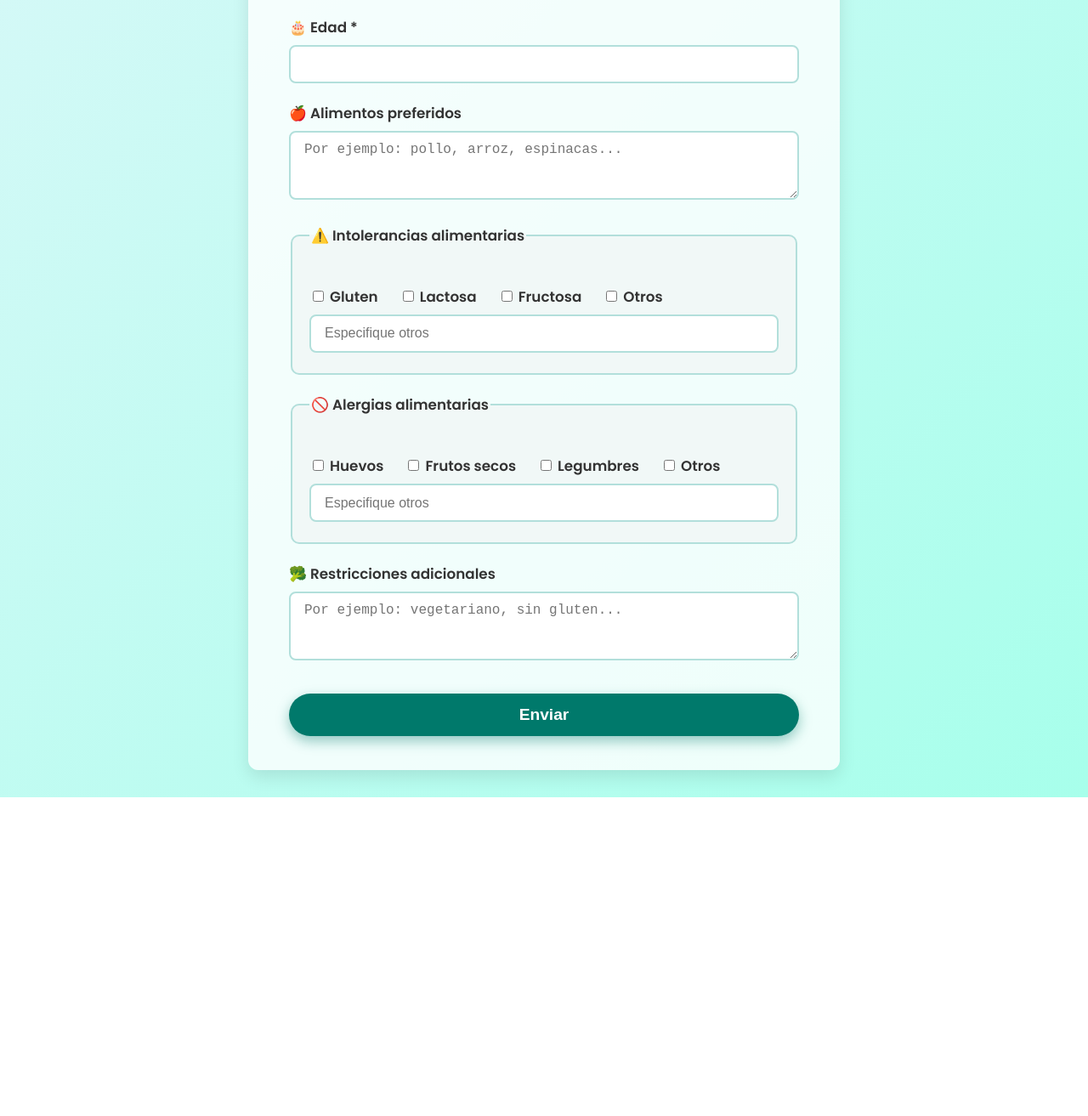
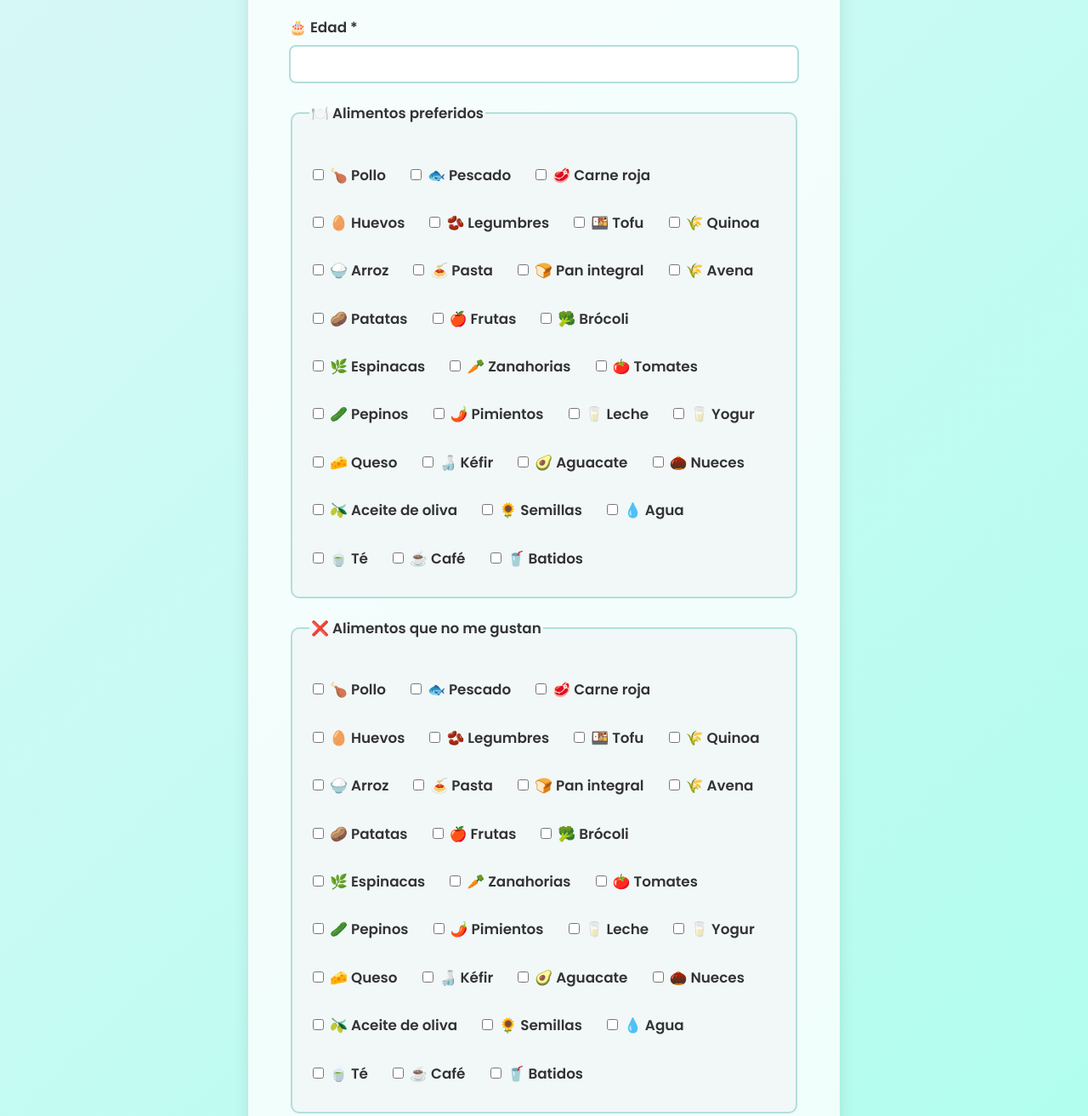
Before and after one commit to eloiorangebleue-ux/Formulario-Nutricion, a plain HTML site: page index.html in a window 1280 px wide. Shown: the part 640-1953 px from the top of the page at 85% size. Before the commit the page ends 1578 px from the top, so only its background shows below. Drawn offline with Linux system fonts and the light colour scheme.

Commit message:
Update index.html

```diff
--- a/index.html
+++ b/index.html
@@ -30,8 +30,85 @@
       <label for="edad">🎂 Edad *</label>
       <input type="number" id="edad" name="edad" required min="1" max="120" />
 
-      <label for="preferidos">🍎 Alimentos preferidos</label>
-      <textarea id="preferidos" name="preferidos" rows="3" placeholder="Por ejemplo: pollo, arroz, espinacas..."></textarea>
+      <fieldset>
+        <legend>🍽️ Alimentos preferidos</legend>
+        <label><input type="checkbox" name="preferidos" value="Pollo" /> 🍗 Pollo</label>
+        <label><input type="checkbox" name="preferidos" value="Pescado" /> 🐟 Pescado</label>
+        <label><input type="checkbox" name="preferidos" value="Carne roja" /> 🥩 Carne roja</label>
+        <label><input type="checkbox" name="preferidos" value="Huevos" /> 🥚 Huevos</label>
+        <label><input type="checkbox" name="preferidos" value="Legumbres" /> 🫘 Legumbres</label>
+        <label><input type="checkbox" name="preferidos" value="Tofu" /> 🍱 Tofu</label>
+        <label><input type="checkbox" name="preferidos" value="Quinoa" /> 🌾 Quinoa</label>
+
+        <label><input type="checkbox" name="preferidos" value="Arroz" /> 🍚 Arroz</label>
+        <label><input type="checkbox" name="preferidos" value="Pasta" /> 🍝 Pasta</label>
+        <label><input type="checkbox" name="preferidos" value="Pan integral" /> 🍞 Pan integral</label>
+        <label><input type="checkbox" name="preferidos" value="Avena" /> 🌾 Avena</label>
+        <label><input type="checkbox" name="preferidos" value="Patatas" /> 🥔 Patatas</label>
+        <label><input type="checkbox" name="preferidos" value="Frutas" /> 🍎 Frutas</label>
+
+        <label><input type="checkbox" name="preferidos" value="Brócoli" /> 🥦 Brócoli</label>
+        <label><input type="checkbox" name="preferidos" value="Espinacas" /> 🌿 Espinacas</label>
+        <label><input type="checkbox" name="preferidos" value="Zanahorias" /> 🥕 Zanahorias</label>
+        <label><input type="checkbox" name="preferidos" value="Tomates" /> 🍅 Tomates</label>
+        <label><input type="checkbox" name="preferidos" value="Pepinos" /> 🥒 Pepinos</label>
+        <label><input type="checkbox" name="preferidos" value="Pimientos" /> 🌶️ Pimientos</label>
+
+        <label><input type="checkbox" name="preferidos" value="Leche" /> 🥛 Leche</label>
+        <label><input type="checkbox" name="preferidos" value="Yogur" /> 🥛 Yogur</label>
+        <label><input type="checkbox" name="preferidos" value="Queso" /> 🧀 Queso</label>
+        <label><input type="checkbox" name="preferidos" value="Kéfir" /> 🍶 Kéfir</label>
+
+        <label><input type="checkbox" name="preferidos" value="Aguacate" /> 🥑 Aguacate</label>
+        <label><input type="checkbox" name="preferidos" value="Nueces" /> 🌰 Nueces</label>
+        <label><input type="checkbox" name="preferidos" value="Aceite de oliva" /> 🫒 Aceite de oliva</label>
+        <label><input type="checkbox" name="preferidos" value="Semillas" /> 🌻 Semillas</label>
+
+        <label><input type="checkbox" name="preferidos" value="Agua" /> 💧 Agua</label>
+        <label><input type="checkbox" name="preferidos" value="Té" /> 🍵 Té</label>
+        <label><input type="checkbox" name="preferidos" value="Café" /> ☕ Café</label>
+        <label><input type="checkbox" name="preferidos" value="Batidos" /> 🥤 Batidos</label>
+      </fieldset>
+
+      <fieldset>
+        <legend>❌ Alimentos que no me gustan</legend>
+        <label><input type="checkbox" name="no_gustan" value="Pollo" /> 🍗 Pollo</label>
+        <label><input type="checkbox" name="no_gustan" value="Pescado" /> 🐟 Pescado</label>
+        <label><input type="checkbox" name="no_gustan" value="Carne roja" /> 🥩 Carne roja</label>
+        <label><input type="checkbox" name="no_gustan" value="Huevos" /> 🥚 Huevos</label>
+        <label><input type="checkbox" name="no_gustan" value="Legumbres" /> 🫘 Legumbres</label>
+        <label><input type="checkbox" name="no_gustan" value="Tofu" /> 🍱 Tofu</label>
+        <label><input type="checkbox" name="no_gustan" value="Quinoa" /> 🌾 Quinoa</label>
+
+        <label><input type="checkbox" name="no_gustan" value="Arroz" /> 🍚 Arroz</label>
+        <label><input type="checkbox" name="no_gustan" value="Pasta" /> 🍝 Pasta</label>
+        <label><input type="checkbox" name="no_gustan" value="Pan integral" /> 🍞 Pan integral</label>
+        <label><input type="checkbox" name="no_gustan" value="Avena" /> 🌾 Avena</label>
+        <label><input type="checkbox" name="no_gustan" value="Patatas" /> 🥔 Patatas</label>
+        <label><input type="checkbox" name="no_gustan" value="Frutas" /> 🍎 Frutas</label>
+
+        <label><input type="checkbox" name="no_gustan" value="Brócoli" /> 🥦 Brócoli</label>
+        <label><input type="checkbox" name="no_gustan" value="Espinacas" /> 🌿 Espinacas</label>
+        <label><input type="checkbox" name="no_gustan" value="Zanahorias" /> 🥕 Zanahorias</label>
+        <label><input type="checkbox" name="no_gustan" value="Tomates" /> 🍅 Tomates</label>
+        <label><input type="checkbox" name="no_gustan" value="Pepinos" /> 🥒 Pepinos</label>
+        <label><input type="checkbox" name="no_gustan" value="Pimientos" /> 🌶️ Pimientos</label>
+
+        <label><input type="checkbox" name="no_gustan" value="Leche" /> 🥛 Leche</label>
+        <label><input type="checkbox" name="no_gustan" value="Yogur" /> 🥛 Yogur</label>
+        <label><input type="checkbox" name="no_gustan" value="Queso" /> 🧀 Queso</label>
+        <label><input type="checkbox" name="no_gustan" value="Kéfir" /> 🍶 Kéfir</label>
+
+        <label><input type="checkbox" name="no_gustan" value="Aguacate" /> 🥑 Aguacate</label>
+        <label><input type="checkbox" name="no_gustan" value="Nueces" /> 🌰 Nueces</label>
+        <label><input type="checkbox" name="no_gustan" value="Aceite de oliva" /> 🫒 Aceite de oliva</label>
+        <label><input type="checkbox" name="no_gustan" value="Semillas" /> 🌻 Semillas</label>
+
+        <label><input type="checkbox" name="no_gustan" value="Agua" /> 💧 Agua</label>
+        <label><input type="checkbox" name="no_gustan" value="Té" /> 🍵 Té</label>
+        <label><input type="checkbox" name="no_gustan" value="Café" /> ☕ Café</label>
+        <label><input type="checkbox" name="no_gustan" value="Batidos" /> 🥤 Batidos</label>
+      </fieldset>
 
       <fieldset>
         <legend>⚠️ Intolerancias alimentarias</legend>
```
